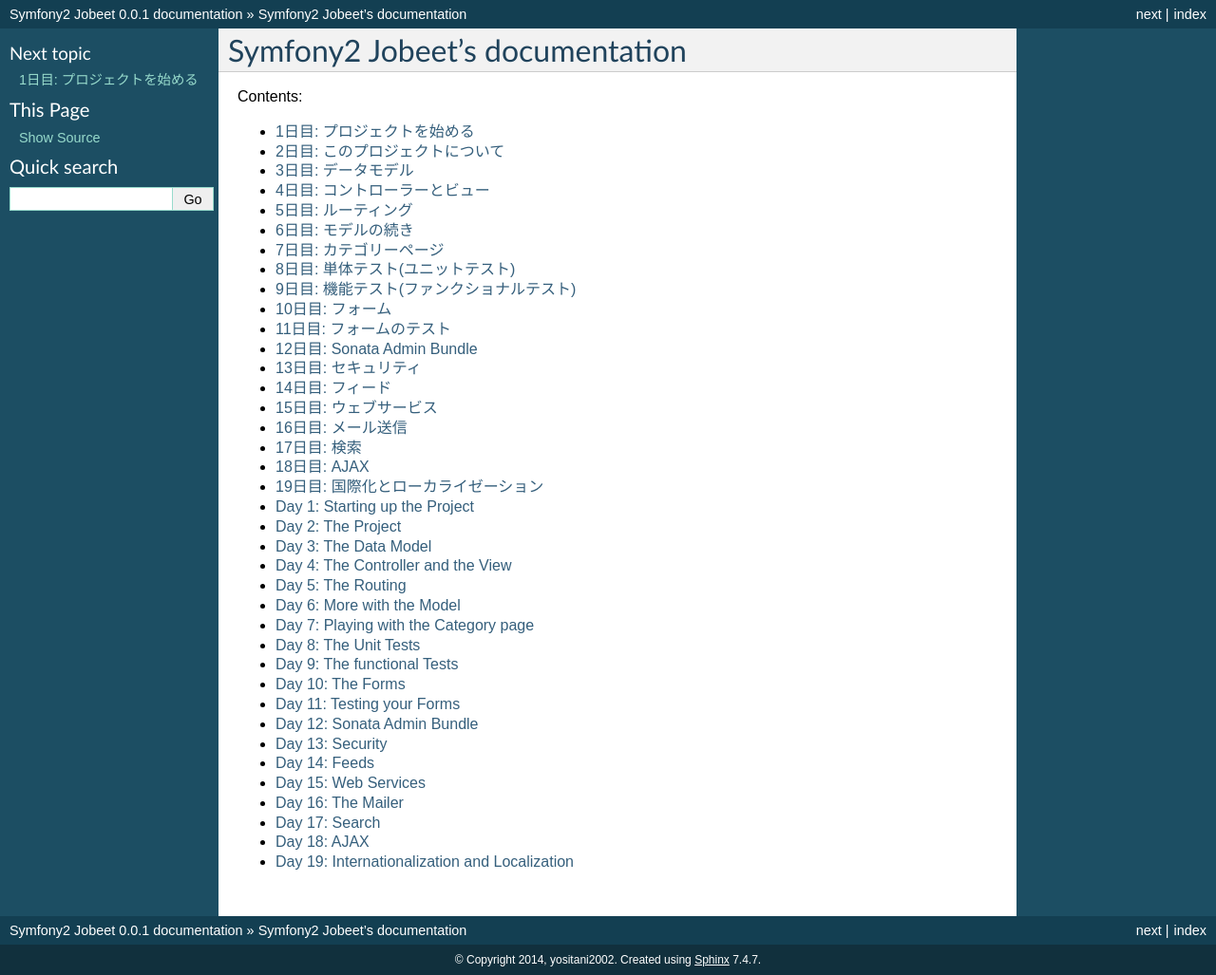
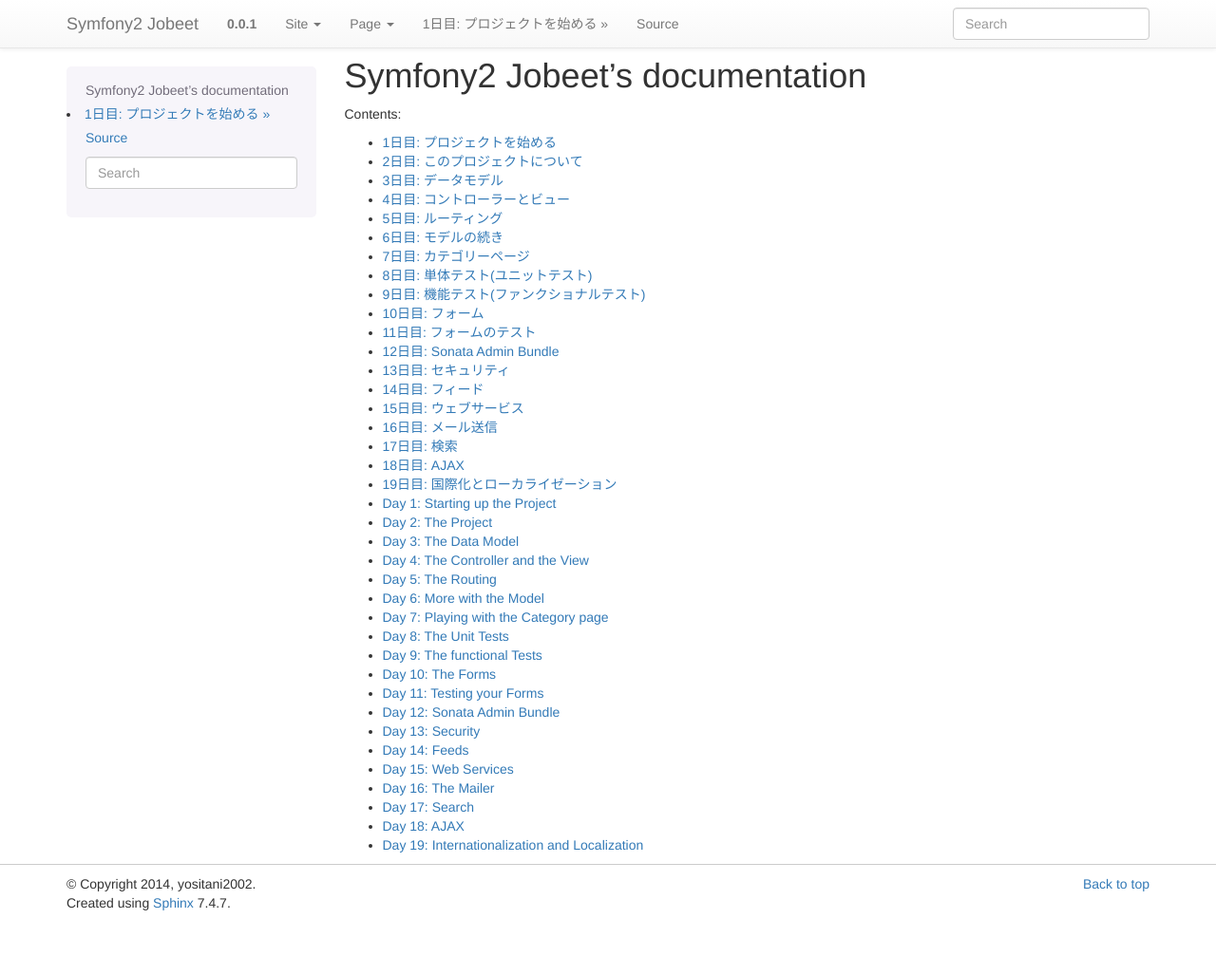
Before and after one commit to symfony-japan-old/symfony2-jobeet-ja, a Sphinx documentation site: the page built from source/index.rst, in a window 1280 px wide and 1027 px high. Shown: the whole window at 95% size. Built offline with Sphinx 7.4.7, drawn with Linux system fonts in a browser that asks for light colours.

Commit message:
theme, css追加

```diff
--- a/source/conf.py
+++ b/source/conf.py
@@ -15,6 +15,7 @@
 import sys
 import os
 import pygments
+import sphinx_bootstrap_theme
 
 # If extensions (or modules to document with autodoc) are in another directory,
 # add these directories to sys.path here. If the directory is relative to the
@@ -121,15 +122,18 @@
 
 # The theme to use for HTML and HTML Help pages.  See the documentation for
 # a list of builtin themes.
-html_theme = 'default'
+#html_theme = 'default'
+html_theme = 'bootstrap'
+html_theme_path = sphinx_bootstrap_theme.get_html_theme_path()
+
 
 # Theme options are theme-specific and customize the look and feel of a theme
 # further.  For a list of options available for each theme, see the
 # documentation.
 #html_theme_options = {}
 html_theme_options = {
-    "codebgcolor": "#111",
-    "codetextcolor": "#FFF"
+#    "codebgcolor": "#111",
+#    "codetextcolor": "#FFF"
 }
 
 
```
